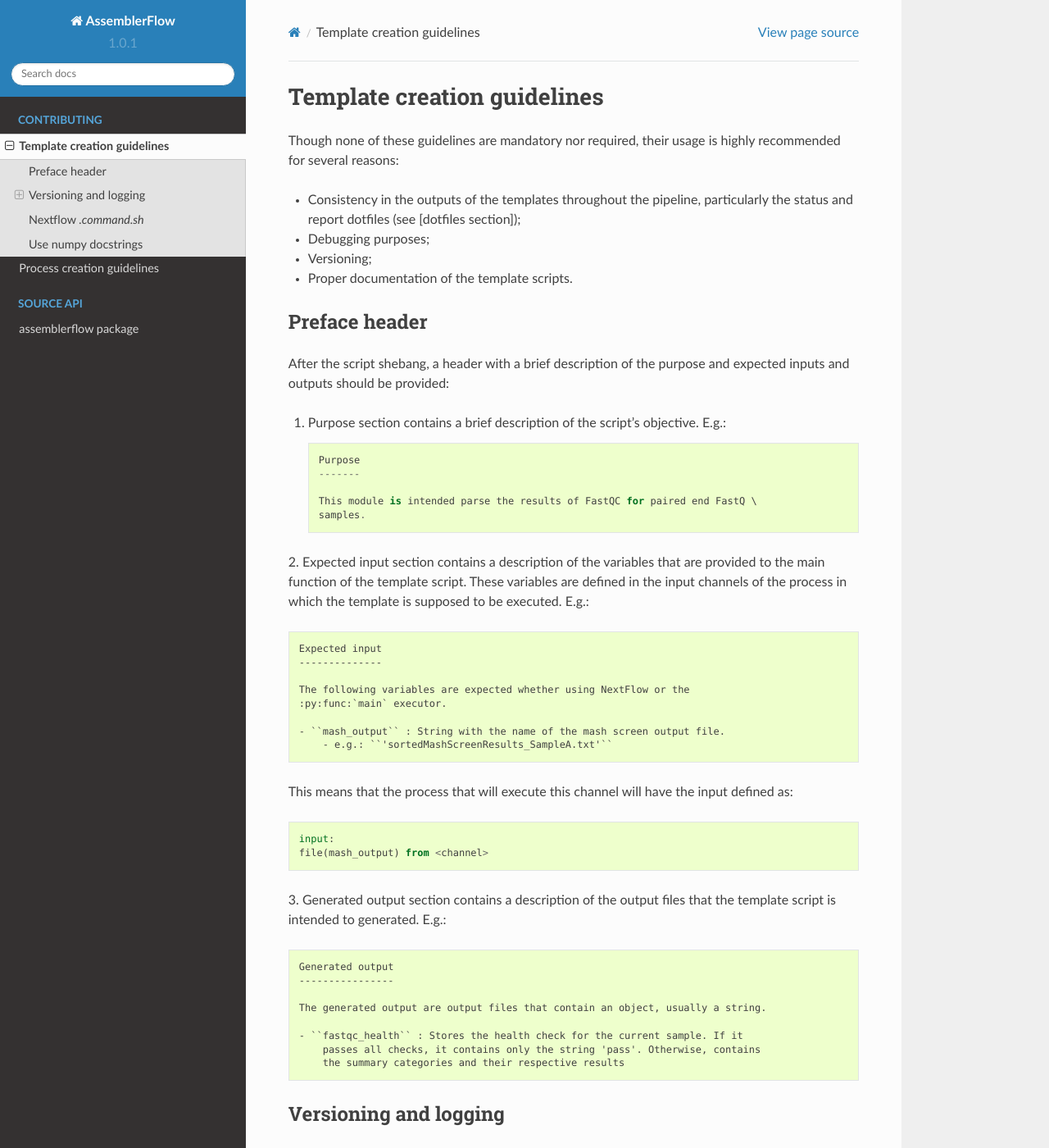
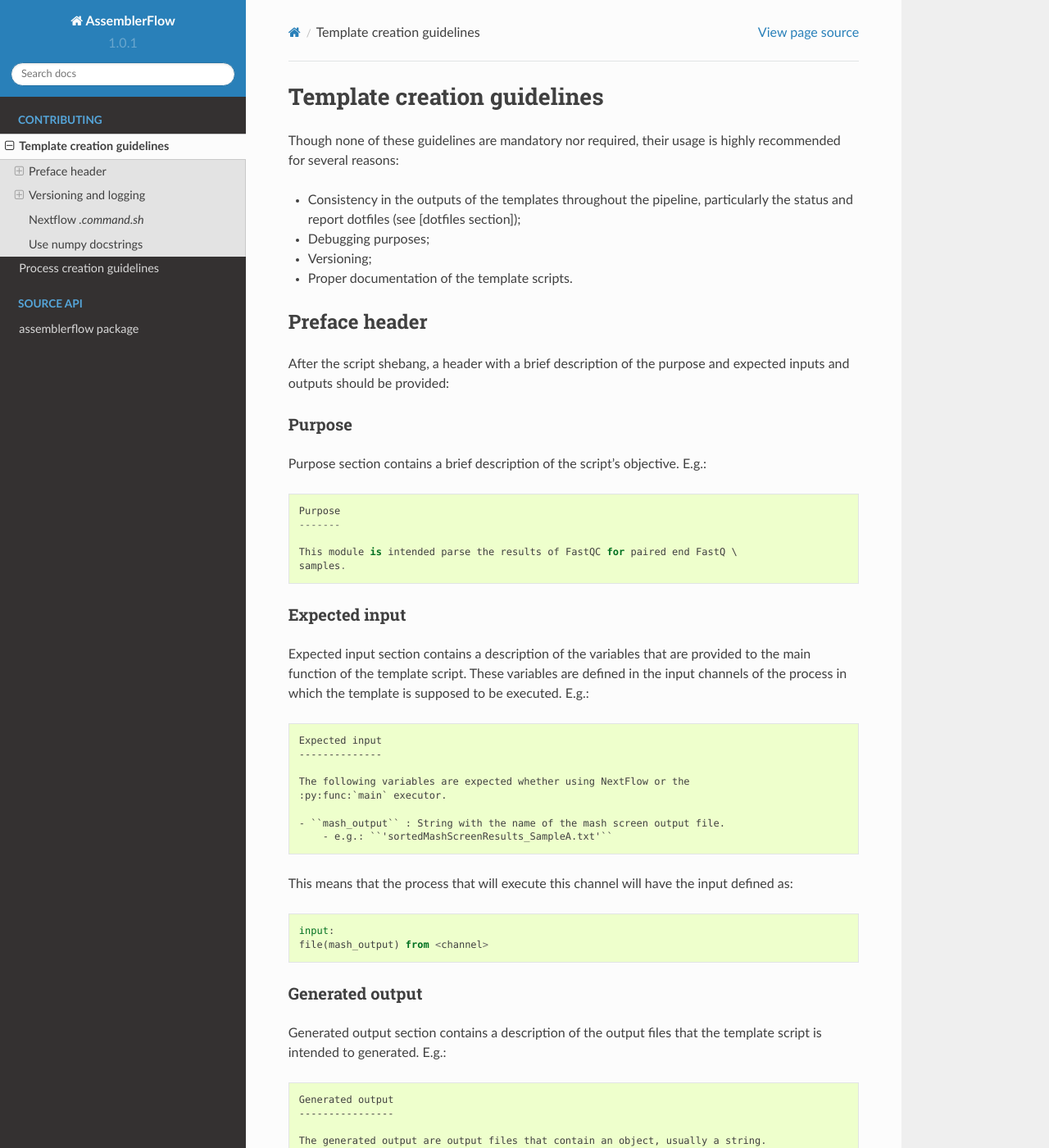
Before and after one commit to assemblerflow/flowcraft, a Sphinx documentation site: the page built from docs/create_template.rst, in a window 1280 px wide and 1400 px high. Shown: the whole window at 82% size. Built offline with Sphinx 7.4.7 and the Read the Docs theme 2.0.0, drawn with Linux system fonts in a browser that asks for light colours.

Commit message:
Added sub-headers

```diff
--- a/docs/create_template.rst
+++ b/docs/create_template.rst
@@ -16,7 +16,10 @@ Preface header
 After the script shebang, a header with a brief description of the purpose and
 expected inputs and outputs should be provided:
 
-1. Purpose section contains a brief description of the script's objective. E.g.::
+Purpose
+^^^^^^^
+
+Purpose section contains a brief description of the script's objective. E.g.::
 
     Purpose
     -------
@@ -24,7 +27,10 @@ expected inputs and outputs should be provided:
     This module is intended parse the results of FastQC for paired end FastQ \
     samples.
 
-2. Expected input section contains a description of the variables that are
+Expected input
+^^^^^^^^^^^^^^
+
+Expected input section contains a description of the variables that are
 provided to the main function of the template script. These variables are
 defined in the input channels of the process in which the template is supposed
 to be executed. E.g.::
@@ -44,7 +50,10 @@ defined as::
     input:
     file(mash_output) from <channel>
 
-3. Generated output section contains a description of the output files that the
+Generated output
+^^^^^^^^^^^^^^^^
+
+Generated output section contains a description of the output files that the
 template script is intended to generated. E.g.::
 
     Generated output
```
